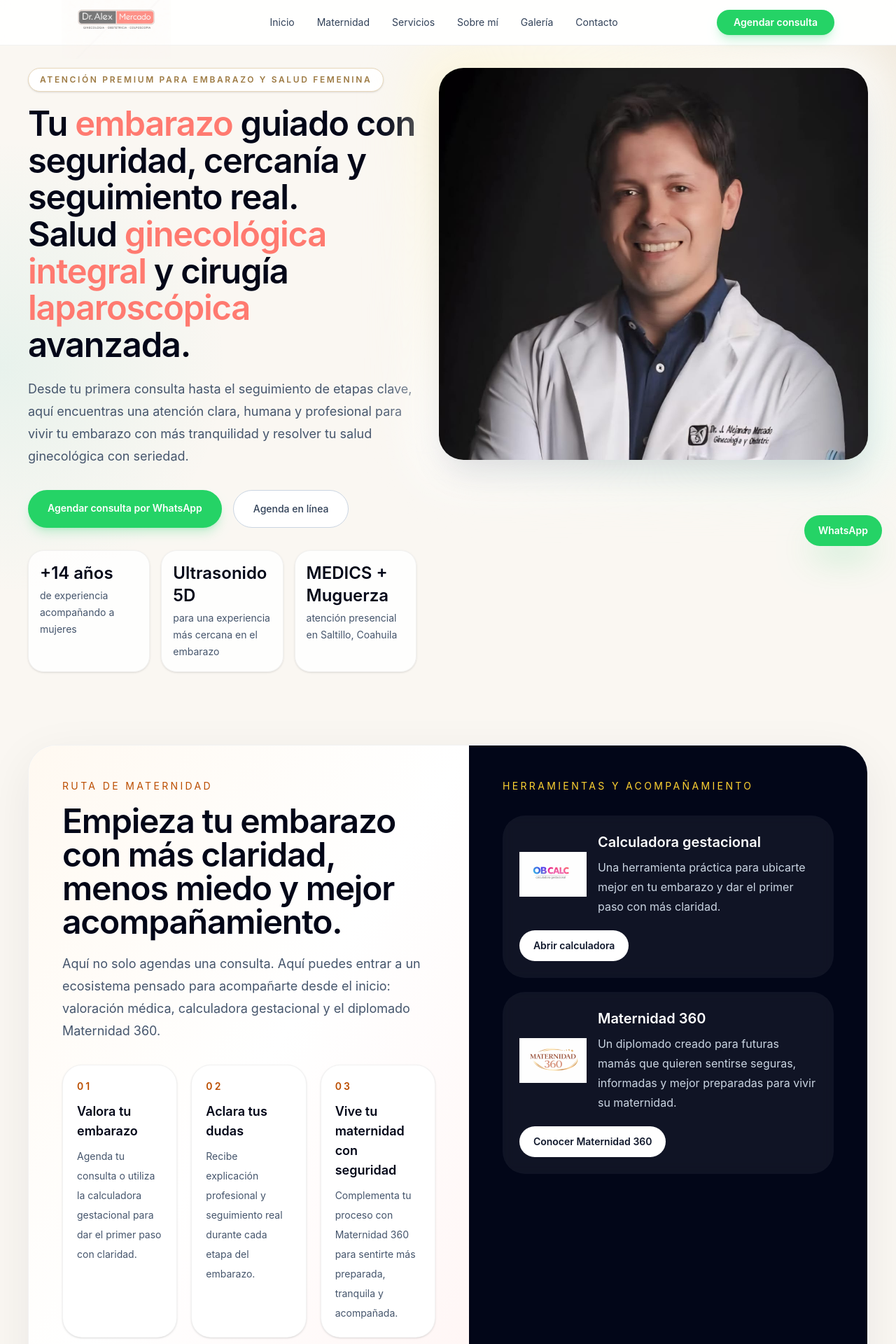
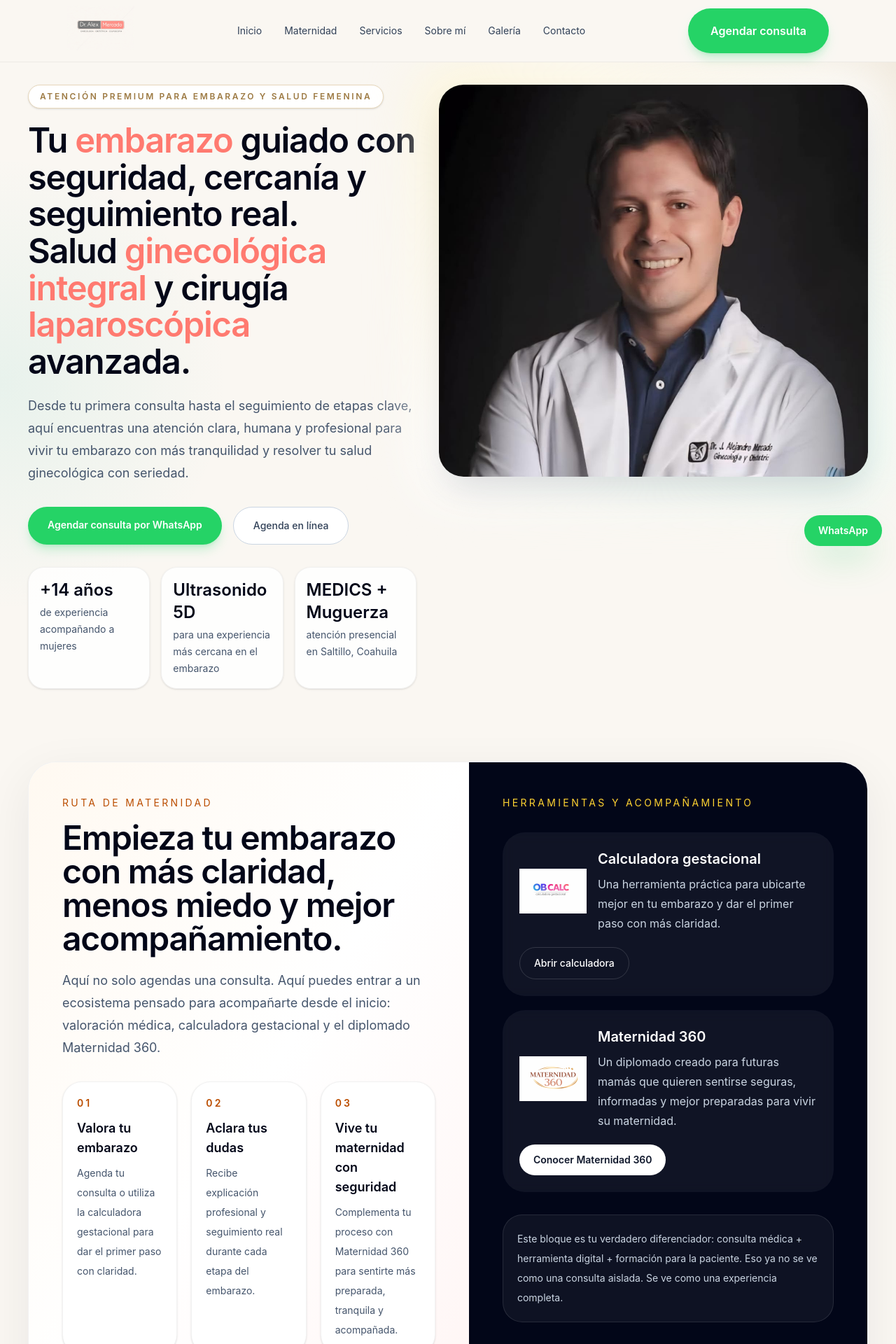
Before and after one commit to alejandritolimon0124-crypto/dralexmercado-web, a React (Vite) app: page / in a window 1280 px wide. Shown: the top 1920 px of the page at 70% size. Built offline with nearby package versions, Linux system fonts and the light colour scheme.

Commit message:
fix: alineacion visual header

```diff
--- a/src/App.jsx
+++ b/src/App.jsx
@@ -107,13 +107,15 @@ function App() {
         WhatsApp
       </a>
 
-      <header className="sticky top-0 z-40 bg-white/90 backdrop-blur border-b border-black/5">
-        <div className="mx-auto flex max-w-6xl items-center justify-between gap-1 px-2 py-0 lg:px-6 lg:py-1">
-          <img
-            src="/doctor-logo.png"
-            alt="Dr Alex Mercado"
-            className="block h-[150px] w-auto object-contain md:h-[104px] shrink-0 -my-6"
-          />
+      <header className="sticky top-0 z-50 border-b border-black/5 bg-[#faf7f2]/95 backdrop-blur">
+        <div className="mx-auto flex max-w-6xl items-center justify-between px-5 py-2 lg:px-8 lg:py-3">
+          <div className="flex h-14 items-center shrink-0 md:h-16">
+            <img
+              src="/doctor-logo.png"
+              alt="Dr Alex Mercado"
+              className="h-14 w-auto object-contain -translate-y-1 md:h-16 md:-translate-y-1"
+            />
+          </div>
 
           <nav className="hidden items-center gap-6 text-sm text-slate-700 lg:flex xl:gap-8">
             <a href="#inicio" className="transition hover:text-slate-900">
@@ -140,7 +142,7 @@ function App() {
             href={whatsappUrl}
             target="_blank"
             rel="noopener noreferrer"
-            className="shrink-0 rounded-full bg-[#25D366] px-4 py-2 text-sm font-semibold text-white shadow-lg shadow-green-500/20 transition hover:-translate-y-0.5 hover:bg-[#1fb85a] md:px-6"
+            className="shrink-0 inline-flex h-14 items-center justify-center rounded-full bg-[#25D366] px-7 text-base font-semibold text-white shadow-lg shadow-green-500/20 transition hover:-translate-y-0.5 hover:bg-[#1fb85a] md:h-16 md:px-8"
           >
             Agendar consulta
           </a>
@@ -297,10 +299,10 @@ function App() {
                     </div>
 
                     <a
-                      href="https://calculadora-gestacional.vercel.app/"
+                      href={calculadoraUrl}
                       target="_blank"
                       rel="noopener noreferrer"
-                      className="mt-5 inline-flex rounded-full bg-white px-5 py-3 text-sm font-semibold text-slate-900 transition hover:-translate-y-0.5"
+                      className="mt-5 inline-flex rounded-full border border-white/15 px-5 py-3 text-sm font-medium text-white transition hover:bg-white/8"
                     >
                       Abrir calculadora
                     </a>
@@ -329,6 +331,12 @@ function App() {
                       Conocer Maternidad 360
                     </a>
                   </div>
+                </div>
+
+                <div className="mt-8 rounded-[1.75rem] border border-white/10 bg-white/5 p-5 text-sm leading-7 text-slate-300">
+                  Este bloque es tu verdadero diferenciador: consulta médica + herramienta digital
+                  + formación para la paciente. Eso ya no se ve como una consulta aislada. Se ve
+                  como una experiencia completa.
                 </div>
               </div>
             </div>
@@ -623,32 +631,44 @@ function App() {
       </main>
 
       <footer className="border-t border-black/5 bg-white">
-        <div className="mx-auto max-w-7xl px-4 py-6 lg:px-8">
-          <div className="mb-3 text-sm text-slate-500">
+        <div className="mx-auto max-w-7xl px-5 py-10 lg:px-10">
+          <div className="mb-6 text-sm text-slate-500">
             © {new Date().getFullYear()} Dr. Alex Mercado. Todos los derechos reservados.
           </div>
 
-          <div className="flex flex-wrap items-center justify-between gap-x-4 gap-y-2">
-            <div className="flex items-center gap-2 leading-none">
-              <span className="text-[10px] font-semibold uppercase tracking-[0.18em] text-slate-500">
+          <div className="flex flex-wrap items-center justify-between gap-4 rounded-[1.75rem] border border-slate-200/80 bg-gradient-to-r from-white via-slate-50 to-white px-5 py-5 shadow-[0_12px_40px_rgba(15,23,42,0.05)]">
+            <div className="flex items-center gap-3">
+              <span className="text-[10px] uppercase tracking-[0.22em] text-slate-500">
                 Atención en
               </span>
-              <img src="/medics-logo.png" alt="MEDICS" className="h-12 w-auto object-contain" />
-              <img src="/muguerza-logo.png" alt="Hospital Muguerza" className="h-16 w-auto object-contain" />
+              <img src="/medics-logo.png" alt="MEDICS" className="h-20 object-contain" />
+              <img
+                src="/muguerza-logo.png"
+                alt="Hospital Muguerza"
+                className="h-28 object-contain"
+              />
             </div>
 
-            <div className="flex items-center gap-2 leading-none">
-              <span className="text-[10px] font-semibold uppercase tracking-[0.18em] text-slate-500">
+            <div className="flex items-center gap-3">
+              <span className="text-[10px] uppercase tracking-[0.22em] text-slate-500">
                 Agenda digital
               </span>
-              <img src="/lookadoc-clean.png" alt="Look a Doc" className="h-14 w-auto object-contain" />
+              <img
+                src="/lookadoc-clean.png"
+                alt="Look a Doc"
+                className="h-24 object-contain"
+              />
             </div>
 
-            <div className="flex items-center gap-2 leading-none">
-              <span className="text-[10px] font-semibold uppercase tracking-[0.18em] text-slate-500">
+            <div className="flex items-center gap-3">
+              <span className="text-[10px] uppercase tracking-[0.22em] text-slate-500">
                 Powered by
               </span>
-              <img src="/axm-logo.png" alt="AXM Technologies" className="h-12 w-auto object-contain opacity-95" />
+              <img
+                src="/axm-logo.png"
+                alt="AXM Technologies"
+                className="h-20 object-contain opacity-95"
+              />
             </div>
           </div>
         </div>
```
